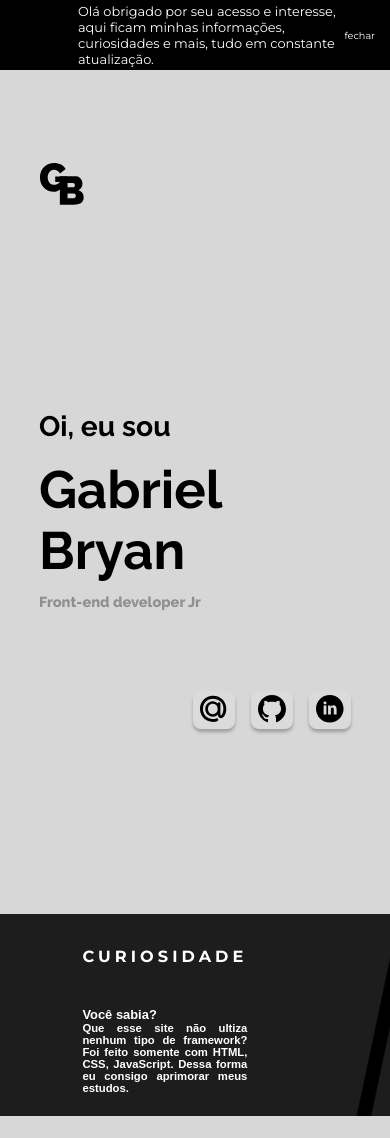
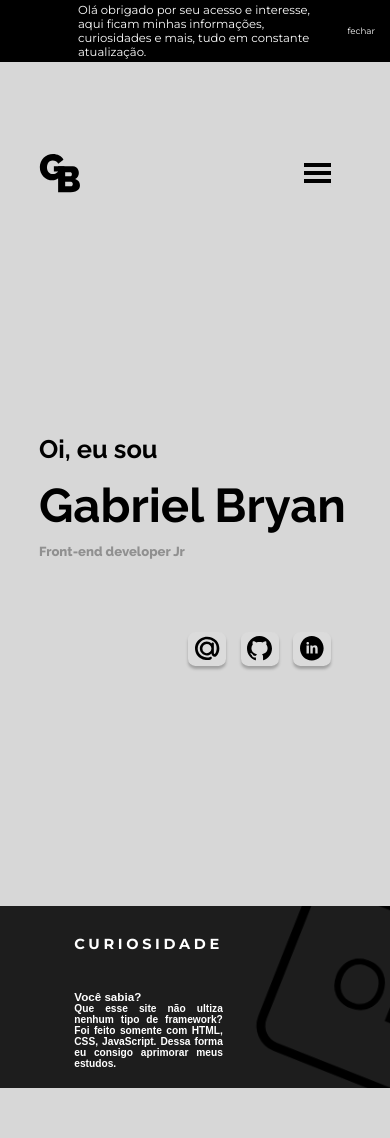
Before and after one commit to gbryan6/Portifolio, a plain HTML site: page index.html in a window 390 px wide. Shown: the top 1138 px of the page. Drawn offline with nearby package versions, Linux system fonts and the light colour scheme.

Commit message:
feat: building toggle-menu

```diff
--- a/index.html
+++ b/index.html
@@ -4,8 +4,8 @@
 <head>
     <meta charset="UTF-8" />
     <meta name="viewport" content="width=device-width, initial-scale=1.0" />
-    <link rel="stylesheet" href="style.css" />
-    <link rel="stylesheet" href="responsive.css" />
+    <link rel="stylesheet" href="style-v1.css" />
+    <link rel="stylesheet" href="responsive-v1.css" />
     <link rel="shortcut icon" href="./images/favicon.ico" type="image/x-icon">
     <title>Portfólio | Gabriel Bryan</title>
 </head>
@@ -22,6 +22,11 @@
             <nav class="landing__nav">
                 <div class="landing__nav-bar">
                     <a href="#"><img src="./images/Logo.svg" alt="Logo Gabriel Bryan" id="landing__logo" /></a>
+                    <div class="landing__menu-toggle">
+                        <div class="one"></div>
+                        <div class="two"></div>
+                        <div class="tree"></div>
+                    </div>
                     <ul class="landing__nav-bar--left">
                         <li><a href="#about-me">Sobre mim</a></li>
                         <li><a href="#habilities">Habilidades</a></li>
@@ -153,7 +158,7 @@
             <p>@2020 Gabriel Bryan. Todos os direitos Reservados.</p>
         </div>
     </footer>
-    <script src="./scripts.js"></script>
+    <script src="./scripts-v1.js"></script>
 </body>
 
 </html>
--- /dev/null
+++ b/responsive-v1.css
@@ -0,0 +1,50 @@
+@media (max-width: 1024px) {
+    html {
+        /* base 62.5% logo, a cada 1rem será considera 10px */
+        font-size: 50.5%;
+    }
+}
+
+@media (max-width: 768px) {
+    html {
+        /* base 62.5% logo, a cada 1rem será considera 10px */
+        font-size: 45.5%;
+    }
+}
+
+@media (max-width: 425px) {
+    .landing__nav-bar--left {
+        display: none;
+    }
+    .one,
+    .two,
+    .tree {
+        background-color: black;
+        height: 4px;
+        width: 100%;
+        margin: 2px auto;
+    }
+    .landing__menu-toggle {
+        width: 27px;
+        display: flex;
+        flex-direction: column;
+        justify-content: center;
+    }
+    .curiosity__animation img {
+        width: 250px;
+        height: 250px;
+        animation-name: around;
+        animation-duration: 8s;
+        animation-iteration-count: infinite;
+        z-index: 0;
+    }
+    .curiosity__animation {
+        left: -50px;
+    }
+}
+
+@media (max-width: 375px) {
+    .about-me__knowledge {
+        padding-left: 20px;
+    }
+}
--- a/responsive.css
+++ /dev/null
@@ -1,25 +0,0 @@
-@media(max-width: 375px) {
-    .about-me__knowledge {
-        padding-left: 20px;
-    }
-}
-
-@media(max-width: 768px) {
-    html {
-        /* base 62.5% logo, a cada 1rem será considera 10px */
-        font-size: 45.5%;
-    }
-}
-
-@media(max-width: 1024px) {
-    html {
-        /* base 62.5% logo, a cada 1rem será considera 10px */
-        font-size: 50.5%;
-    }
-}
-
-@media(max-width: 425px) {
-    .landing__nav-bar--left {
-        display: none;
-    }
-}
--- a/style.css
+++ b/style-v1.css
@@ -188,6 +188,7 @@ footer {
     list-style: none;
     display: flex;
     justify-content: flex-end;
+    margin-right: 20px;
 }
 
 .landing__buttons a {
@@ -623,7 +624,7 @@ footer {
 }
 
 .message p {
-    width: 100%;
+    width: 80%;
 }
 
 .message__button {
```
Also changed, not shown: scripts-v1.js (renamed from scripts.js).
